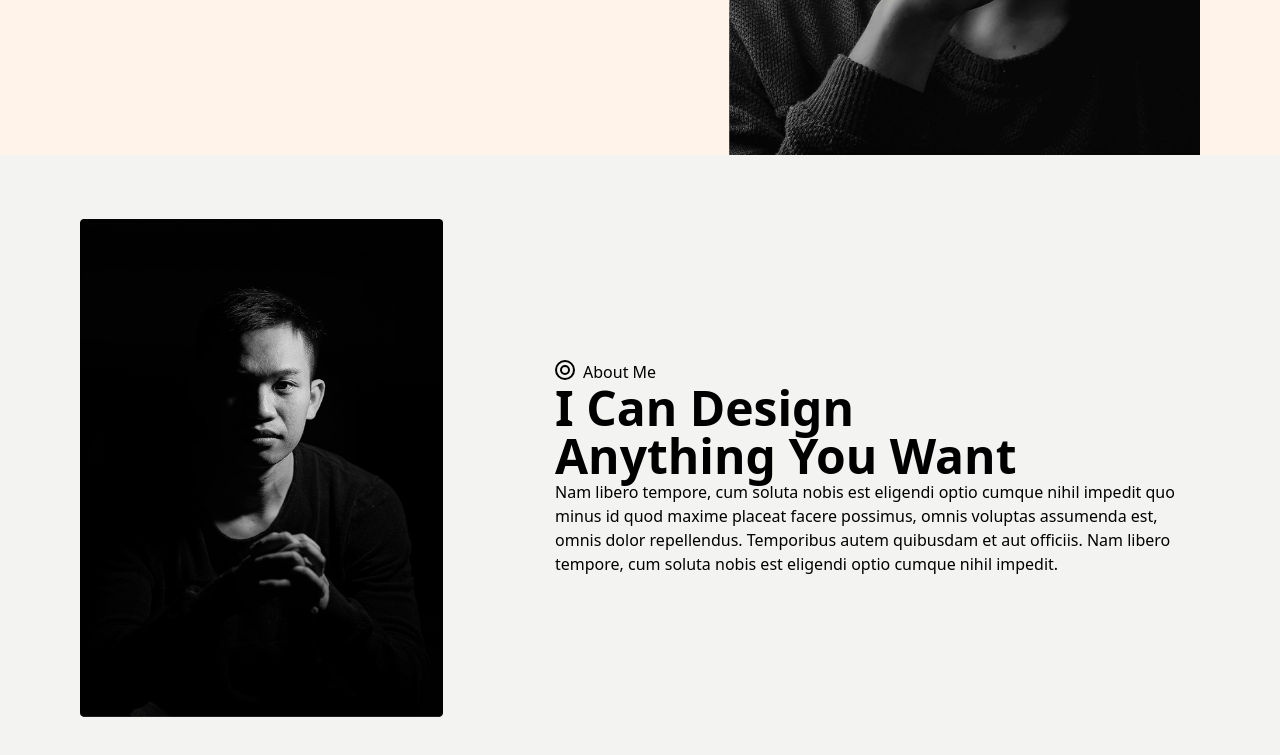
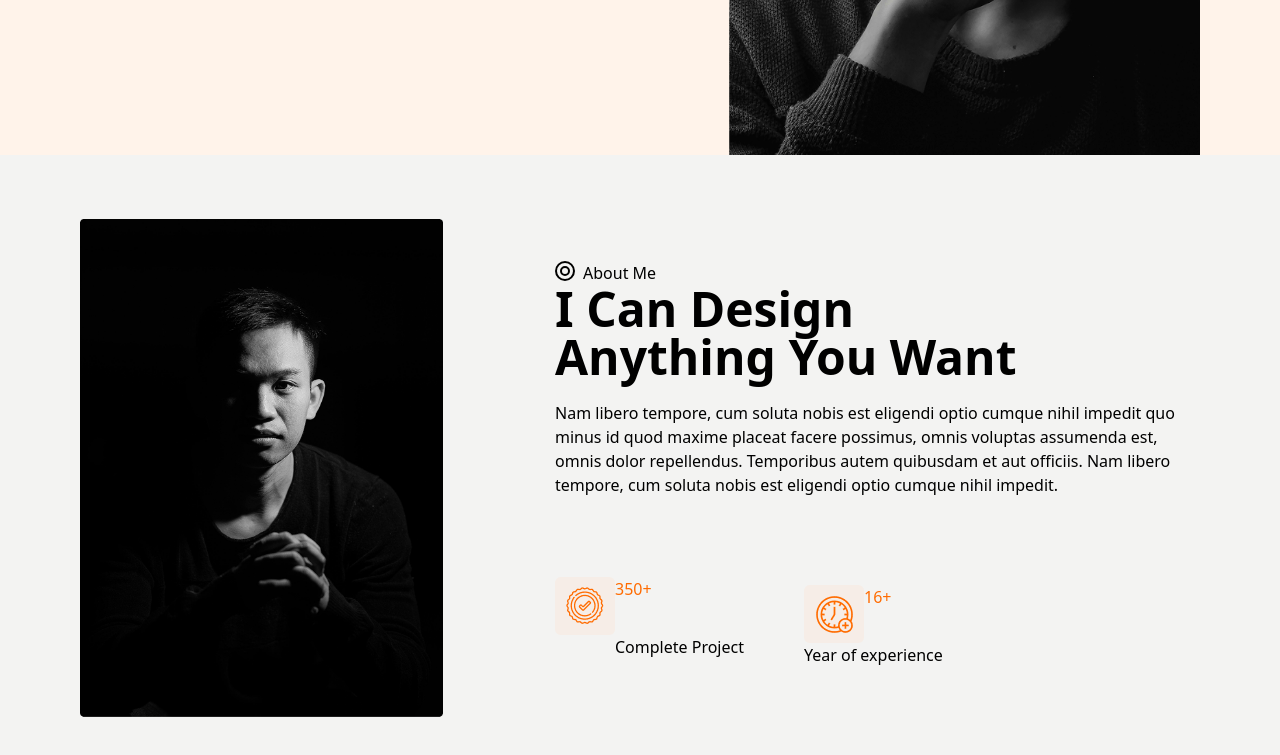
Before and after one commit to MahmudTaher195/creDesign, a plain HTML site: page index.html in a window 1280 px wide. Shown: the part 628-1383 px from the top of the page. Drawn offline with nearby package versions, Linux system fonts and the light colour scheme.

Commit message:
bannar ses

```diff
--- a/index.html
+++ b/index.html
@@ -1,14 +1,17 @@
 <!doctype html>
 <html>
+
 <head>
     <meta charset="UTF-8" />
     <meta name="viewport" content="width=device-width, initial-scale=1.0" />
     <link rel="preconnect" href="https://fonts.googleapis.com">
     <link rel="preconnect" href="https://fonts.gstatic.com" crossorigin>
-    <link href="https://fonts.googleapis.com/css2?family=Jost:ital,wght@0,100..900;1,100..900&display=swap" rel="stylesheet">
+    <link href="https://fonts.googleapis.com/css2?family=Jost:ital,wght@0,100..900;1,100..900&display=swap"
+        rel="stylesheet">
     <script src="https://cdn.jsdelivr.net/npm/@tailwindcss/browser@4"></script>
     <title>hello world</title>
 </head>
+
 <body>
 
     <!-- __________________________Navbar start here_____________ -->
@@ -37,7 +40,8 @@
 
 
     <!-- __________________________banner start here_____________ -->
-<section class="  bg-[rgba(255,195,152,0.2)] bg-[linear-gradient(90deg,rgba(255,195,152,0.20)_27%,rgba(255,134,190,0.30)_100%)">
+    <section
+        class="  bg-[rgba(255,195,152,0.2)] bg-[linear-gradient(90deg,rgba(255,195,152,0.20)_27%,rgba(255,134,190,0.30)_100%)">
 
         <div class="container w-[1120px]  mx-auto">
             <div class="banner__main flex justify-between items-center">
@@ -51,7 +55,10 @@
 
                     <div>
                         <h2 class="font-[700] text-[44px] font-[jost]">Creative Design and Web Solutions</h2>
-                    <p class="text-base font-[jost] leading-7 w-[649px] h-[92px] ">Nam libero tempore, cum soluta nobis est eligendi optio cumque nihil impedit quo minus id quod maxime placeat facere possimus, omnis voluptas assumenda est, omnis dolor repellendus. Temporibus autem quibusdam et.</p>
+                        <p class="text-base font-[jost] leading-7 w-[649px] h-[92px] ">Nam libero tempore, cum soluta
+                            nobis est eligendi optio cumque nihil impedit quo minus id quod maxime placeat facere
+                            possimus, omnis voluptas assumenda est, omnis dolor repellendus. Temporibus autem quibusdam
+                            et.</p>
                     </div>
 
                     <div class="btn pt-12">
@@ -74,7 +81,7 @@
 
     <!-- _________________________About me Start here_____________ -->
 
-<section class="bg-[#F3F3F2] pt-16" >
+    <section class="bg-[#F3F3F2] pt-16">
         <div class="conatiner w-[1120px] mx-auto min-h-screen">
             <div class="about_main flex items-center gap-28">
                 <div class="about_left">
@@ -91,7 +98,32 @@
 
                         <div class="w-[645px]">
                             <h2 class="font-bold text-5xl w-[492px]">I Can Design Anything You Want</h2>
-                <p class="">Nam libero tempore, cum soluta nobis est eligendi optio cumque nihil impedit quo minus id quod maxime placeat facere possimus, omnis voluptas assumenda est, omnis dolor repellendus. Temporibus autem quibusdam et aut officiis. Nam libero tempore, cum soluta nobis est eligendi optio cumque nihil impedit.</p>
+                            <p class=" mt-[20px]">Nam libero tempore, cum soluta nobis est eligendi optio cumque nihil
+                                impedit quo minus id quod maxime placeat facere possimus, omnis voluptas assumenda est,
+                                omnis dolor repellendus. Temporibus autem quibusdam et aut officiis. Nam libero tempore,
+                                cum soluta nobis est eligendi optio cumque nihil impedit.</p>
+                        </div>
+                        <div class="about_items mt-20  gap-5 flex items-center justify-center justify-start">
+                            <div class="about_logo1  w-[229px]">
+                               <div class="about_icon  flex">
+                                 <img src="images/Icon.png" alt="img">
+                                <p class=" w-8  text-[#FF6B00]">350+</p>
+                            </div>
+                            <h3 class="pl-15 pb-4">Complete Project</h3>
+
+                            </div>
+                            <div class="about_logo2 w-[229px]">
+                                <div>
+                                     <div class="about_icon flex">
+                                       <img src="images/icon2.png" alt="img">
+                                    <p class=" w-8 text-[#FF6B00]">16+</p>
+                                </div>
+                                <h3>Year of experience</h3>
+
+                                </div>
+                            </div>
+
+
                         </div>
                     </div>
                 </div>
@@ -106,4 +138,5 @@
 
 
 </body>
+
 </html>
```
Also changed, not shown: images/Icon.png (added), images/icon2.png (added). Lines whose indentation alone changed are shown as unchanged.
